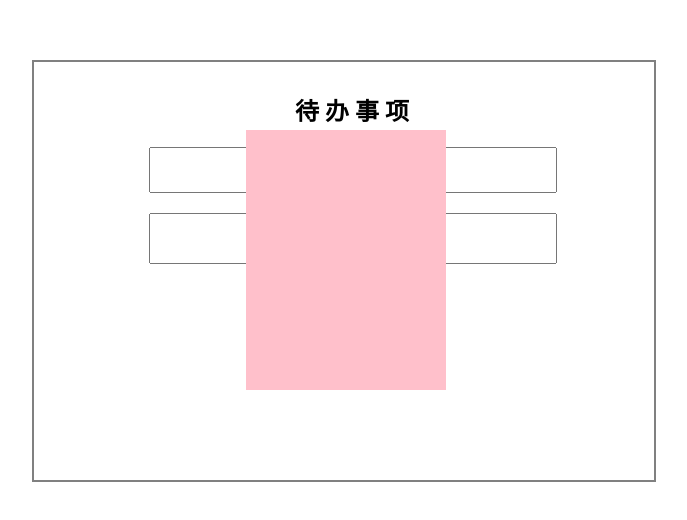
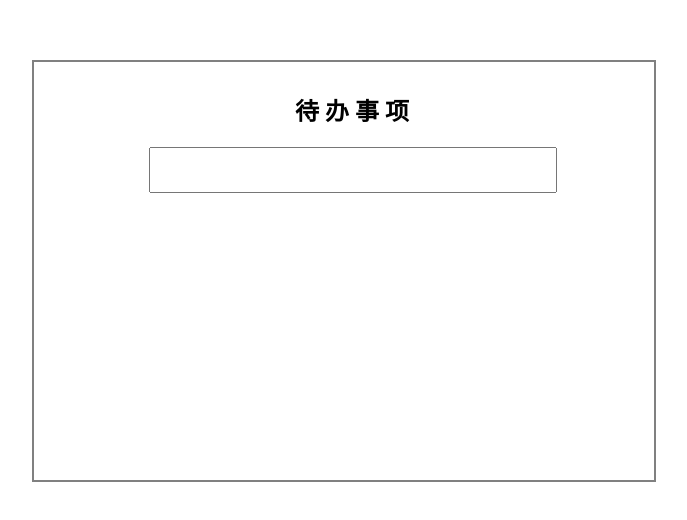
Before and after one commit to nancy618/todolist, a Vue app: page / in a window 1280 px wide. Shown: the part 140-660 px from the top of the page, without its empty margins (294-981 px from the left). Built offline with nearby package versions, Linux system fonts and the light colour scheme.

Commit message:
加事件

```diff
--- a/src/App.vue
+++ b/src/App.vue
@@ -1,33 +1,43 @@
 <template>
   <div id="app">
+    <div class="modal" v-if="showModal">
+
+    </div>
     <div class="box">
-      <h2>&nbsp;待&nbsp;办&nbsp;事&nbsp;项</h2>
+      <h2 @click="openModal">&nbsp;待&nbsp;办&nbsp;事&nbsp;项</h2>
       <div class="content">
-        <div class="modal"></div>
 
         <input class="input1" type="text" v-model="value">
-
-        <input class="input2" type="text" v-model="value">
 
 
       </div>
     </div>
   </div>
+
+
 </template>
 
 <script>
-export default {
-  name: 'app',
-  components: {
+  export default {
+    name: 'app',
+    data () {
+      return {
+        showModal: false
+      }
+    },
+    methods: {
+      openModal () {
+        this.showModal = false
+      }
+    }
   }
-}
 </script>
 
 <style>
   .box {
     width: 600px;
     height: 400px;
-    border: 2px solid gray ;
+    border: 2px solid gray;
     padding: 10px 5px 8px 15px;
     position: absolute;
     top: 50%;
@@ -36,7 +46,8 @@ export default {
     margin-top: -200px;
 
   }
-  h2{
+
+  h2 {
     text-align: center;
   }
 
@@ -53,17 +64,6 @@ export default {
 
   }
 
-  .input2 {
-    margin-bottom: 40px;
-    width: 400px;
-    height: 45px;
-
-  }
-
-  .btn1 {
-    float: right;
-  }
-
   .content li {
     line-height: 40px;
   }
@@ -78,7 +78,7 @@ export default {
     width: 200px;
     height: 260px;
     z-index: 15;
-    background: pink ;
+    background: pink;
   }
 
 </style>
```
